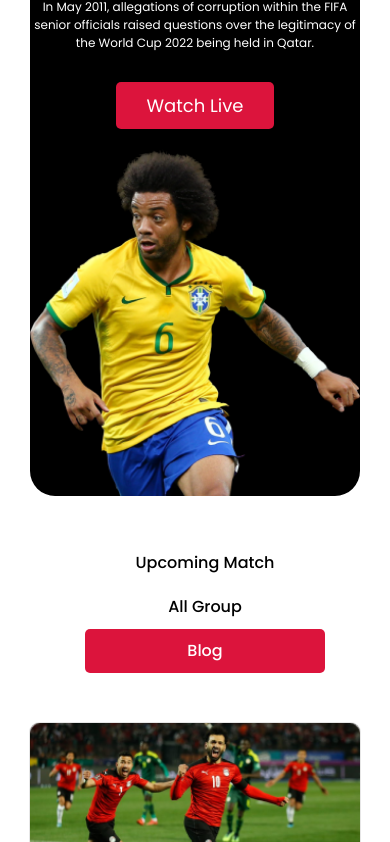
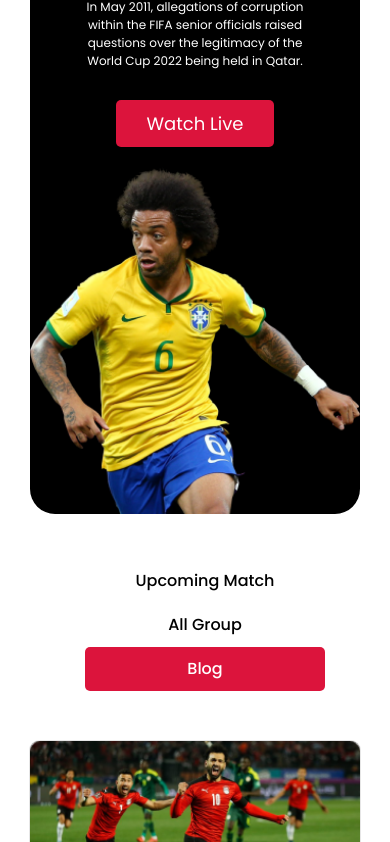
Before and after one commit to rana-web-dev/world-cup-website, a plain HTML site: page index.html in a window 390 px wide. Shown: the part 257-1099 px from the top of the page. Drawn offline with Linux system fonts and the light colour scheme; some icons are missing.

Commit message:
Update style.css

```diff
--- a/css/style.css
+++ b/css/style.css
@@ -275,7 +275,8 @@
         width: 100%;
     }
     header .header-content p {
-        width: 100%;
+        width: 74%;
+        margin: auto;
         font-size: 12px;
     }
     header .header-img {
```
